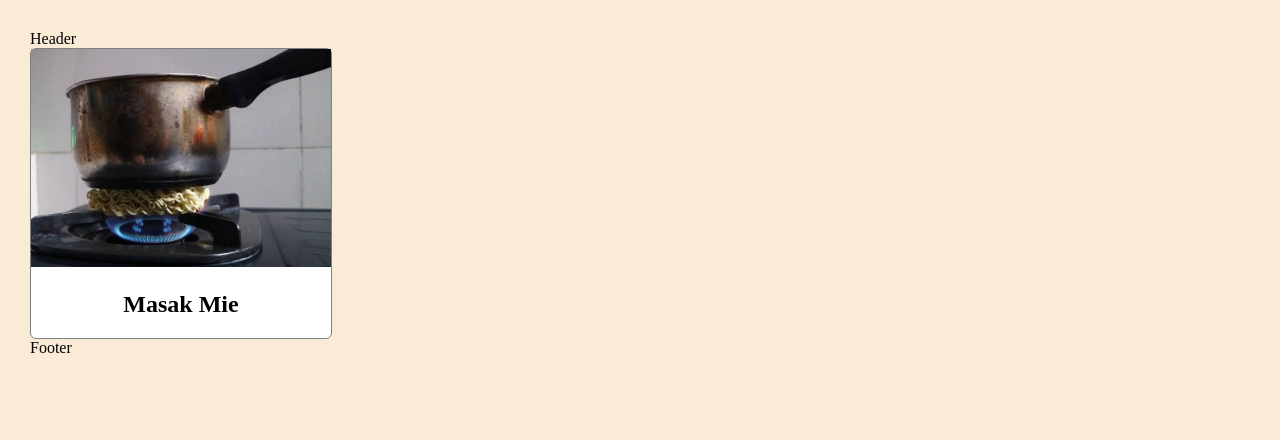
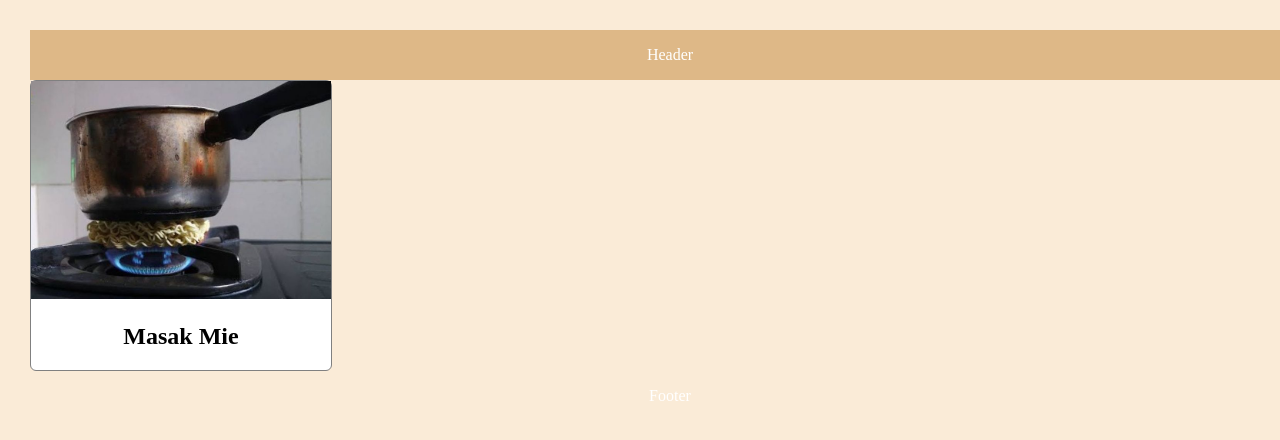
Before and after one commit to adnanabdur/my-repo-from-remote, a plain HTML site: page index.html in a window 1280 px wide. Shown: the top 440 px of the page. Drawn offline with Linux system fonts and the light colour scheme.

Commit message:
no message

```diff
--- a/style.css
+++ b/style.css
@@ -19,11 +19,17 @@ body {
  #profile-name{
     text-align: center;
  }
-<<<<<<< HEAD
+
  #footer {
-=======
+     width: 100%;
+     height: 50px;
+     line-height: 50px;
+     backgorund-color: burlywood;
+     text-align: center;
+     color: white;
+ }
+
  #header {
->>>>>>> development-1.0
     width: 100%;
     height: 50px;
     line-height: 50px;
```
